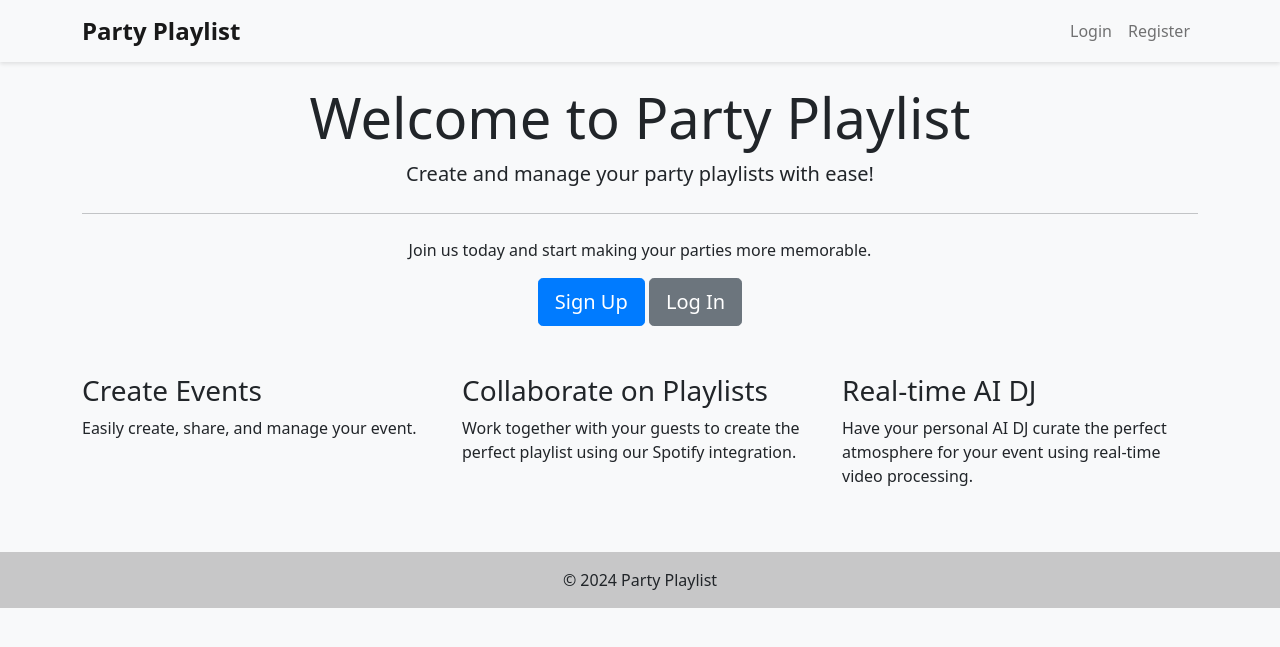
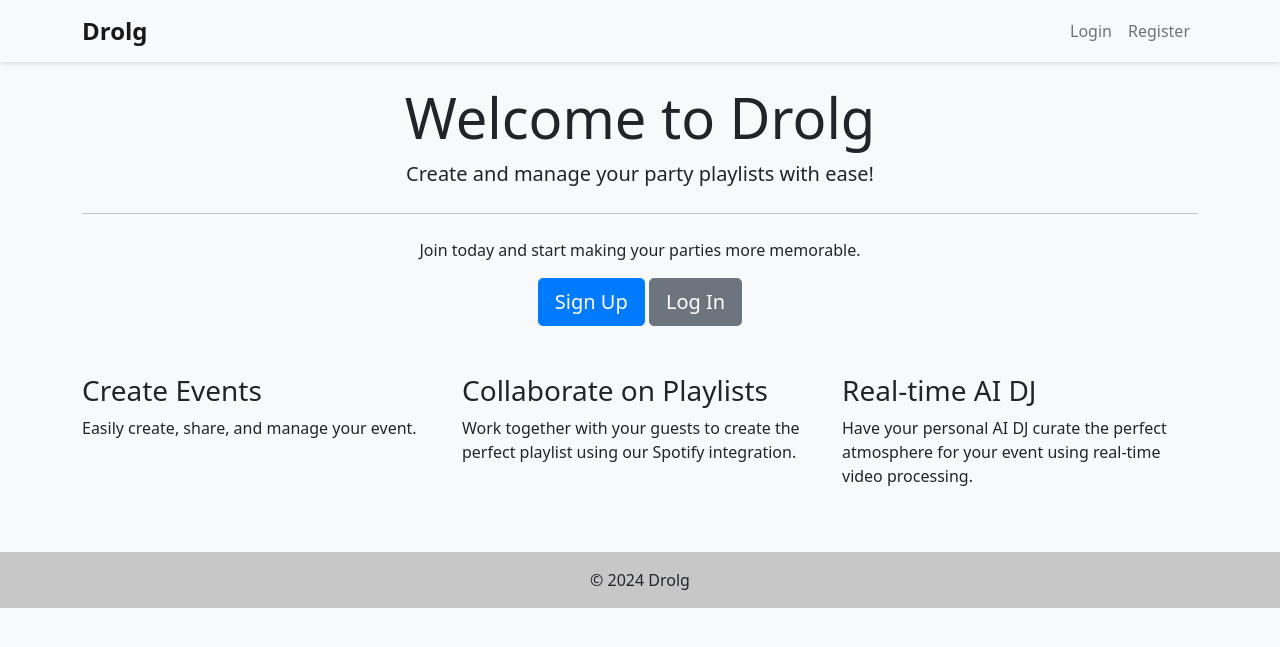
Before and after one commit to tesims/Drolg, a Flask app: page / in a window 1280 px wide. Shown: the top 647 px of the page. Run offline with Flask 3, Linux system fonts and the light colour scheme.

Commit message:
swapped name

```diff
--- a/website/templates/index.html
+++ b/website/templates/index.html
@@ -3,10 +3,10 @@
 
 {% block content %}
 <div class="jumbotron text-center">
-    <h1 class="display-4">Welcome to Party Playlist</h1>
+    <h1 class="display-4">Welcome to Drolg</h1>
     <p class="lead">Create and manage your party playlists with ease!</p>
     <hr class="my-4">
-    <p>Join us today and start making your parties more memorable.</p>
+    <p>Join today and start making your parties more memorable.</p>
     <a class="btn btn-primary btn-lg" href="{{ url_for('auth.register') }}" role="button">Sign Up</a>
     <a class="btn btn-secondary btn-lg" href="{{ url_for('auth.login') }}" role="button">Log In</a>
 </div>
--- a/website/templates/layout.html
+++ b/website/templates/layout.html
@@ -3,7 +3,7 @@
 <head>
     <meta charset="UTF-8">
     <meta name="viewport" content="width=device-width, initial-scale=1.0">
-    <title>{% block title %}DROLG{% endblock %}</title>
+    <title>{% block title %}Drolg{% endblock %}</title>
     <!-- Bootstrap CSS -->
     <link href="https://cdn.jsdelivr.net/npm/bootstrap@5.1.3/dist/css/bootstrap.min.css" rel="stylesheet">
     <!-- Custom CSS -->
@@ -13,7 +13,7 @@
 <body>
     <nav class="navbar navbar-expand-lg navbar-light bg-light fixed-top">
         <div class="container">
-            <a class="navbar-brand" href="{{ url_for('views.index') }}">Party Playlist</a>
+            <a class="navbar-brand" href="{{ url_for('views.index') }}">Drolg</a>
             <button class="navbar-toggler" type="button" data-bs-toggle="collapse" data-bs-target="#navbarNav" aria-controls="navbarNav" aria-expanded="false" aria-label="Toggle navigation">
                 <span class="navbar-toggler-icon"></span>
             </button>
@@ -60,7 +60,7 @@
 
     <footer class="bg-light text-center text-lg-start mt-5">
         <div class="text-center p-3" style="background-color: rgba(0, 0, 0, 0.2);">
-            © 2024 Party Playlist
+            © 2024 Drolg
         </div>
     </footer>
 
```
